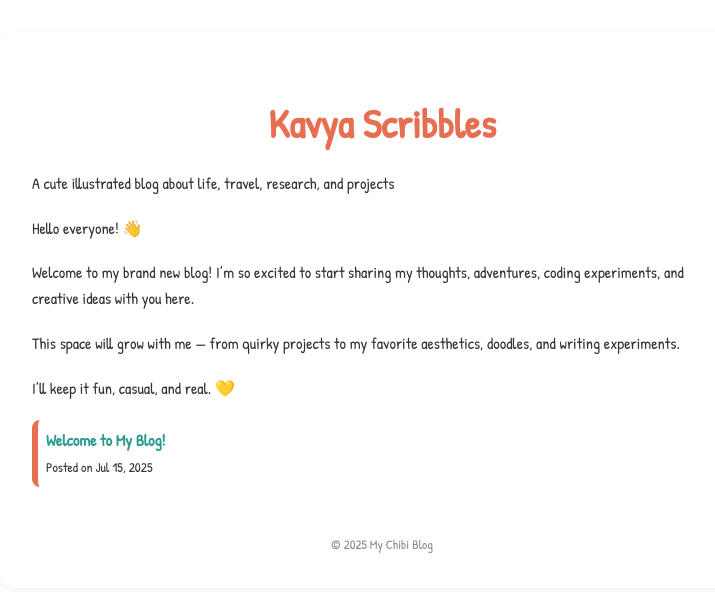
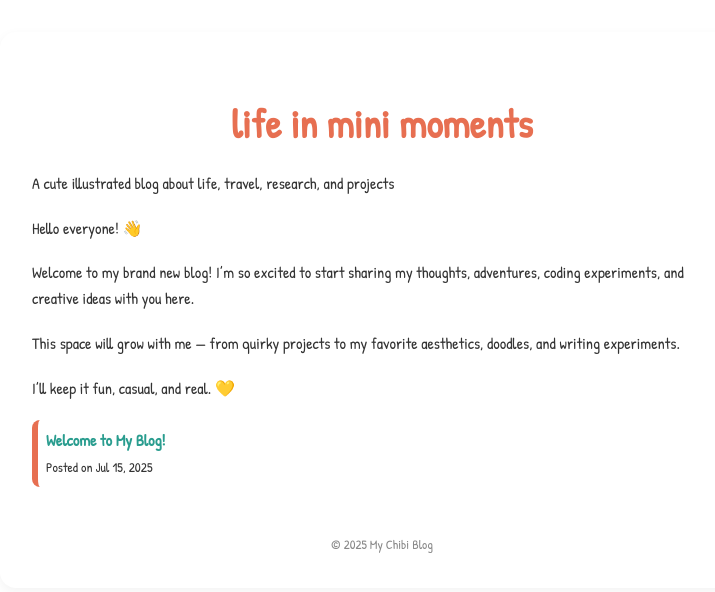
Before and after one commit to Kavya-Krishnamurthy/Kavya, a Jekyll site: the page built from index.md, in a window 1280 px wide. Shown: the top 592 px of the page, without its empty margins (258-973 px from the left). Built offline with Jekyll 4.4.1, drawn with Linux system fonts in a browser that asks for light colours.

Commit message:
Update _config.yml

```diff
--- a/_config.yml
+++ b/_config.yml
@@ -1,4 +1,4 @@
-title: Kavya Scribbles
+title: life in mini moments
 description: A cute illustrated blog about life, travel, research, and projects
 baseurl: "/Kavya" # leave blank for root site
 url: "https://Kavya-Krishnamurthy.github.io"
```
